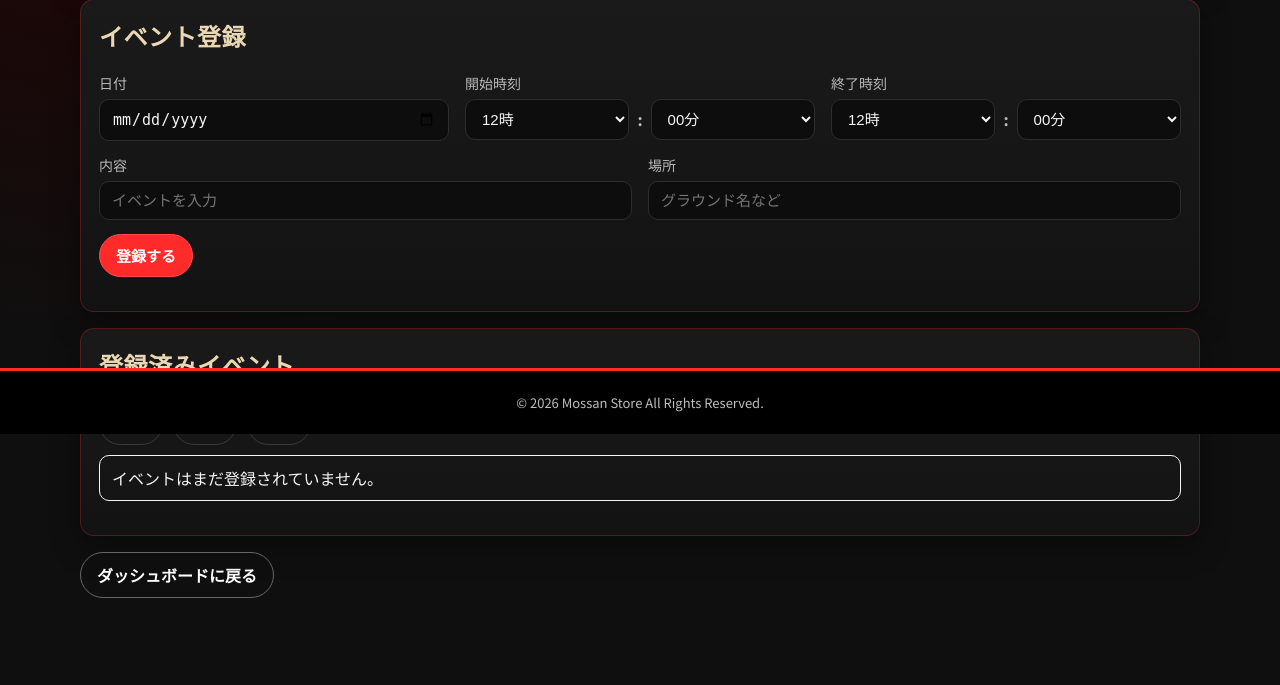
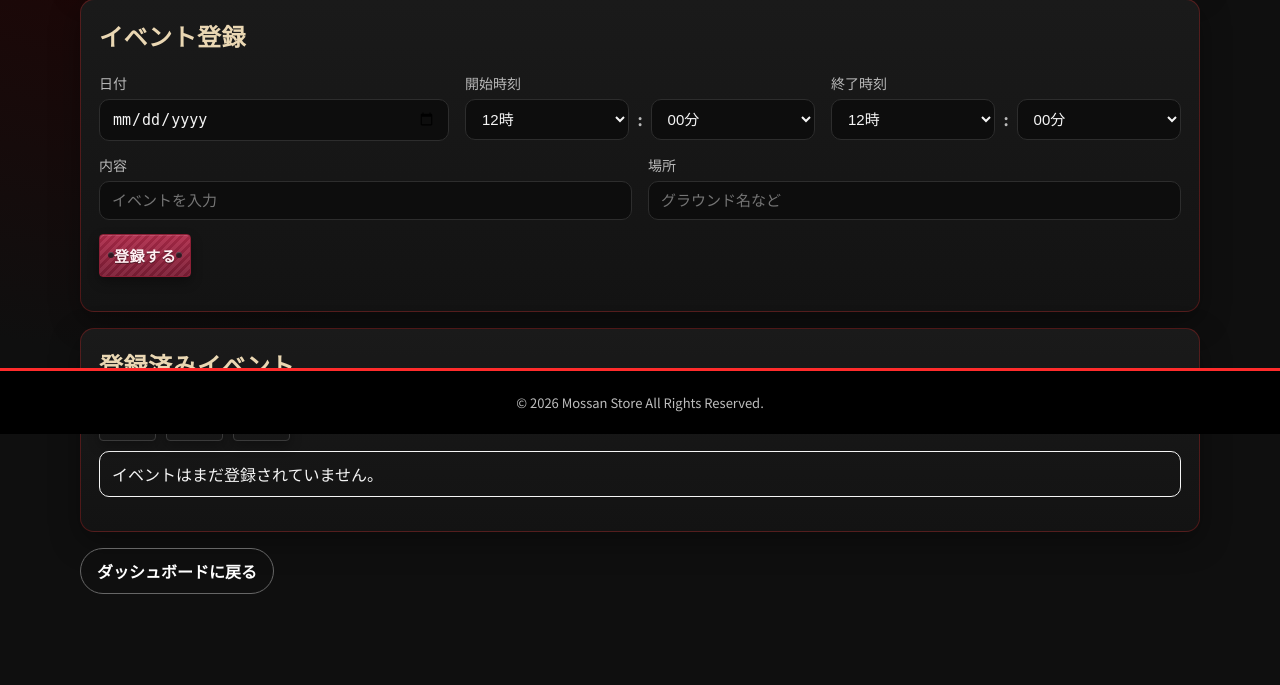
Before and after one commit to ryosuke0612/mossan-store, a Python web app: template templates/admin_team_events.html in a window 1280 px wide. Shown: the part 366-1051 px from the top of the page. After the commit the page ends 960 px from the top, so only its background shows below. Run offline with Jinja, Linux system fonts and the light colour scheme; the template is opened without the code that fills it, so the values that code supplies are empty; some web fonts are replaced.

Commit message:
codex 管理ダッシュボード/管理画面の主要操作ボタンを赤基調の質感デザインに統一

```diff
--- a/app.py
+++ b/app.py
@@ -382,7 +382,7 @@ def portal_get_teams_for_admin(admin_id):
         SELECT id, admin_id, name, public_id, created_at
         FROM teams
         WHERE admin_id=?
-        ORDER BY id DESC
+        ORDER BY created_at ASC, id ASC
         """,
         (admin_id,),
     )
--- a/templates/admin_team_events.html
+++ b/templates/admin_team_events.html
@@ -174,6 +174,125 @@
   filter: invert(1) brightness(1.2);
   opacity: 1;
 }
+.crimson-action-btn {
+  position: relative;
+  display: inline-flex;
+  align-items: center;
+  justify-content: center;
+  min-height: 41px;
+  padding: 10px 14px;
+  border-radius: 4px;
+  border: 1px solid #8a1f35;
+  color: #fff0f3;
+  font-weight: 800;
+  letter-spacing: 0.04em;
+  text-decoration: none;
+  text-shadow: 0 1px 0 rgba(0, 0, 0, 0.45);
+  box-shadow: inset 0 1px 0 rgba(255, 255, 255, 0.12), 0 5px 12px rgba(0, 0, 0, 0.32);
+  background:
+    repeating-linear-gradient(
+      135deg,
+      rgba(255, 255, 255, 0.06) 0 3px,
+      rgba(0, 0, 0, 0.08) 3px 6px
+    ),
+    linear-gradient(180deg, #b12b4b 0%, #7b1e35 100%);
+  transition: transform 0.16s ease, box-shadow 0.16s ease, filter 0.16s ease;
+}
+.crimson-action-btn::before,
+.crimson-action-btn::after {
+  content: "";
+  position: absolute;
+  top: 50%;
+  transform: translateY(-50%);
+  width: 6px;
+  height: 6px;
+  border-radius: 999px;
+  background: rgba(22, 24, 27, 0.8);
+  box-shadow: inset 0 1px 0 rgba(255, 255, 255, 0.2);
+}
+.crimson-action-btn::before {
+  left: 8px;
+}
+.crimson-action-btn::after {
+  right: 8px;
+}
+.crimson-action-btn:hover {
+  filter: brightness(1.06) contrast(1.04);
+}
+.crimson-action-btn:active {
+  transform: translateY(0);
+}
+.bulk-buttons .btn.fancy-bulk-btn {
+  position: relative;
+  display: inline-flex;
+  align-items: center;
+  justify-content: center;
+  min-height: 38px;
+  padding: 8px 12px;
+  border-radius: 4px;
+  font-weight: 800;
+  letter-spacing: 0.03em;
+  text-shadow: 0 1px 0 rgba(0, 0, 0, 0.4);
+  box-shadow: inset 0 1px 0 rgba(255, 255, 255, 0.12), 0 5px 12px rgba(0, 0, 0, 0.28);
+  transition: transform 0.16s ease, box-shadow 0.16s ease, filter 0.16s ease;
+}
+.bulk-buttons .btn.fancy-bulk-btn::before,
+.bulk-buttons .btn.fancy-bulk-btn::after {
+  content: "";
+  position: absolute;
+  top: 50%;
+  transform: translateY(-50%);
+  width: 6px;
+  height: 6px;
+  border-radius: 999px;
+  background: rgba(22, 24, 27, 0.8);
+  box-shadow: inset 0 1px 0 rgba(255, 255, 255, 0.2);
+}
+.bulk-buttons .btn.fancy-bulk-btn::before {
+  left: 8px;
+}
+.bulk-buttons .btn.fancy-bulk-btn::after {
+  right: 8px;
+}
+.bulk-buttons .btn.fancy-bulk-btn:hover {
+  filter: brightness(1.06) contrast(1.04);
+}
+.bulk-buttons .btn.fancy-bulk-btn:active {
+  transform: translateY(0);
+}
+.bulk-buttons .btn.bulk-edit.fancy-bulk-btn {
+  border-color: #1e40af;
+  color: #eef4ff;
+  background:
+    repeating-linear-gradient(
+      135deg,
+      rgba(255, 255, 255, 0.06) 0 3px,
+      rgba(0, 0, 0, 0.08) 3px 6px
+    ),
+    linear-gradient(180deg, #2563eb 0%, #1d4ed8 100%);
+}
+.bulk-buttons .btn.bulk-duplicate.fancy-bulk-btn {
+  border-color: #166534;
+  color: #eefff3;
+  background:
+    repeating-linear-gradient(
+      135deg,
+      rgba(255, 255, 255, 0.06) 0 3px,
+      rgba(0, 0, 0, 0.08) 3px 6px
+    ),
+    linear-gradient(180deg, #16a34a 0%, #15803d 100%);
+}
+.bulk-buttons .btn.danger.fancy-bulk-btn {
+  border-color: #8a1f35;
+  color: #fff0f3;
+  background:
+    repeating-linear-gradient(
+      135deg,
+      rgba(255, 255, 255, 0.06) 0 3px,
+      rgba(0, 0, 0, 0.08) 3px 6px
+    ),
+    linear-gradient(180deg, #b12b4b 0%, #7b1e35 100%);
+}
 </style>
 {% endblock %}
 
@@ -266,7 +385,7 @@
       </div>
     </div>
     <div class="btn-row">
-      <button class="btn" type="submit">{% if editing_event %}更新する{% else %}登録する{% endif %}</button>
+      <button class="btn crimson-action-btn" type="submit">{% if editing_event %}更新する{% else %}登録する{% endif %}</button>
       {% if editing_event %}
       <a class="btn secondary" href="{{ url_for('admin_team_events', team_id=team['id'], month=selected_month) }}">編集を解除</a>
       {% endif %}
@@ -282,9 +401,9 @@
     <input type="hidden" name="selected_event_ids" id="selected-event-ids" value="">
 
     <div class="bulk-buttons">
-      <button type="submit" name="action" value="start_edit" class="btn bulk-edit event-bulk-btn" disabled>編集</button>
-      <button type="submit" name="action" value="duplicate_event" class="btn bulk-duplicate event-bulk-btn" disabled>複製</button>
-      <button type="submit" name="action" value="delete_event" class="btn danger event-bulk-btn" disabled onclick="return confirm('選択したイベントを削除しますか？');">削除</button>
+      <button type="submit" name="action" value="start_edit" class="btn bulk-edit fancy-bulk-btn event-bulk-btn" disabled>編集</button>
+      <button type="submit" name="action" value="duplicate_event" class="btn bulk-duplicate fancy-bulk-btn event-bulk-btn" disabled>複製</button>
+      <button type="submit" name="action" value="delete_event" class="btn danger fancy-bulk-btn event-bulk-btn" disabled onclick="return confirm('選択したイベントを削除しますか？');">削除</button>
     </div>
 
     {% if months %}
```
Also changed, not shown: templates/admin_dashboard_cards_v2.html (+34 -2 lines), templates/admin_team_members.html (+61 -2 lines).
